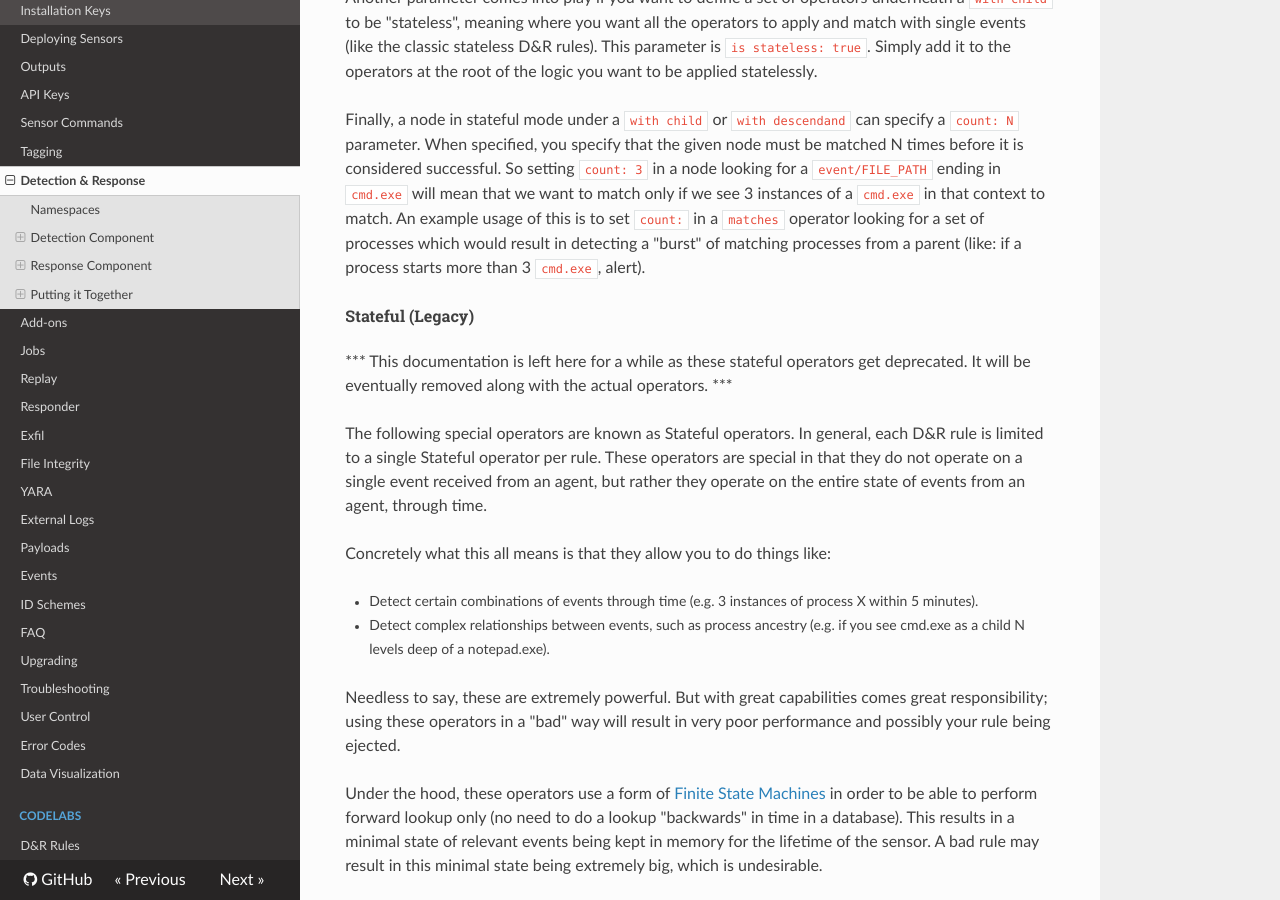
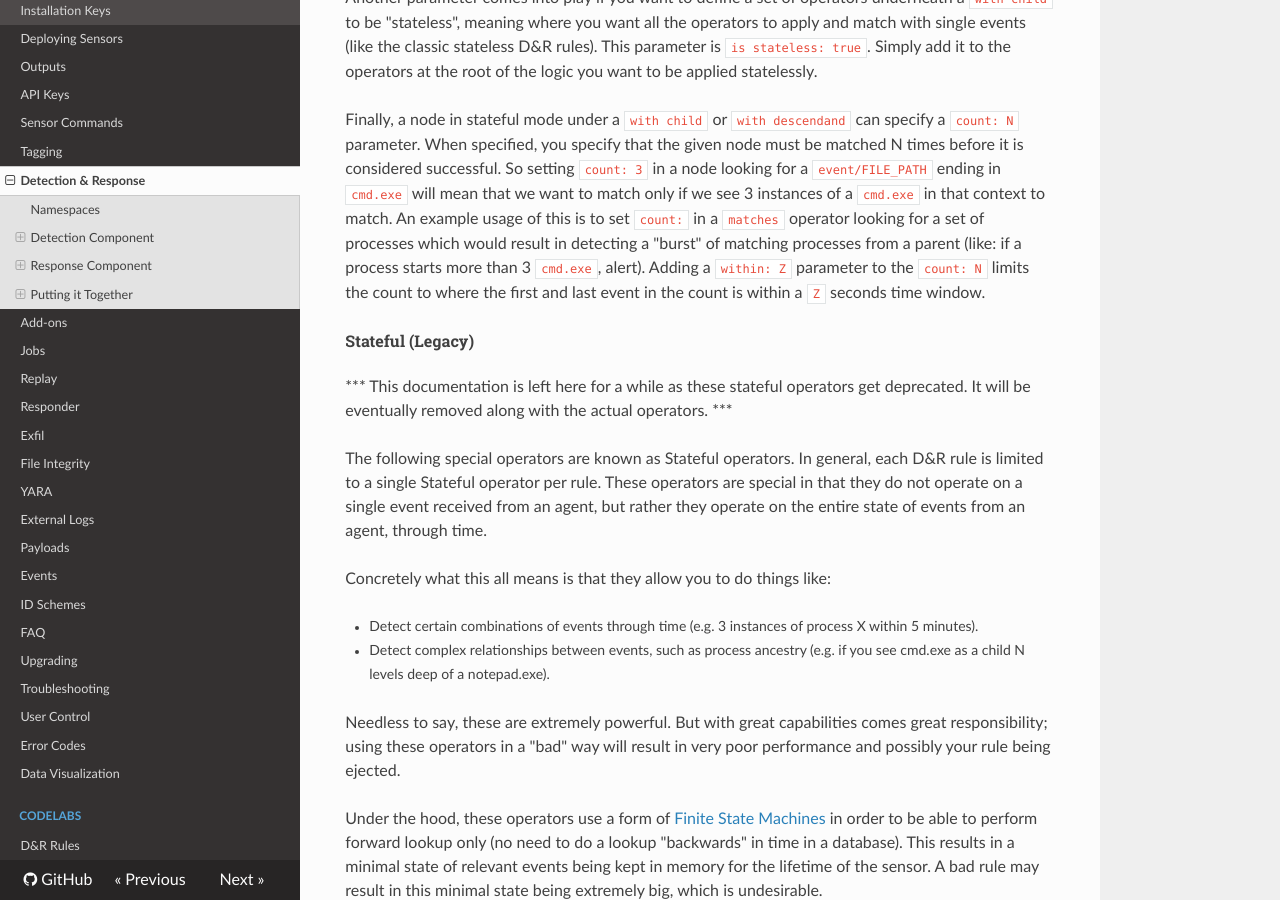
Before and after one commit to refractionPOINT/lce_doc, an MkDocs documentation site: the page built from docs/dr.md, in a window 1280 px wide and 900 px high, scrolled down 9001 px. Built offline with MkDocs 1.6.1, drawn with Linux system fonts in a browser that asks for light colours; nearby versions of some CDN libraries; old or Windows-style settings are respelled for this version of MkDocs.

Commit message:
Adding doc on the "within" parameter in the DR extension.

```diff
--- a/docs/dr.md
+++ b/docs/dr.md
@@ -348,7 +348,8 @@ want to be applied statelessly.
 Finally, a node in stateful mode under a `with child` or `with descendand` can specify a `count: N` parameter. When specified, you specify that the given node must be
 matched N times before it is considered successful. So setting `count: 3` in a node looking for a `event/FILE_PATH` ending in `cmd.exe` will mean that we want to match
 only if we see 3 instances of a `cmd.exe` in that context to match. An example usage of this is to set `count:` in a `matches` operator looking for a set of processes
-which would result in detecting a "burst" of matching processes from a parent (like: if a process starts more than 3 `cmd.exe`, alert).
+which would result in detecting a "burst" of matching processes from a parent (like: if a process starts more than 3 `cmd.exe`, alert). Adding a `within: Z` parameter
+to the `count: N` limits the count to where the first and last event in the count is within a `Z` seconds time window.
 
 #### Stateful (Legacy)
 
```
